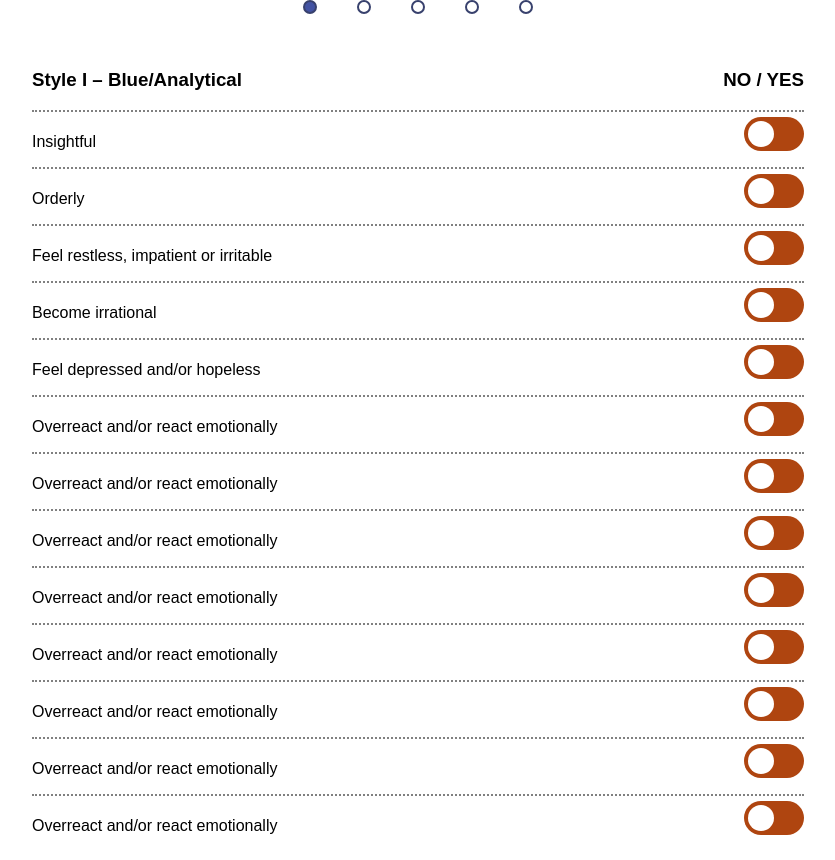
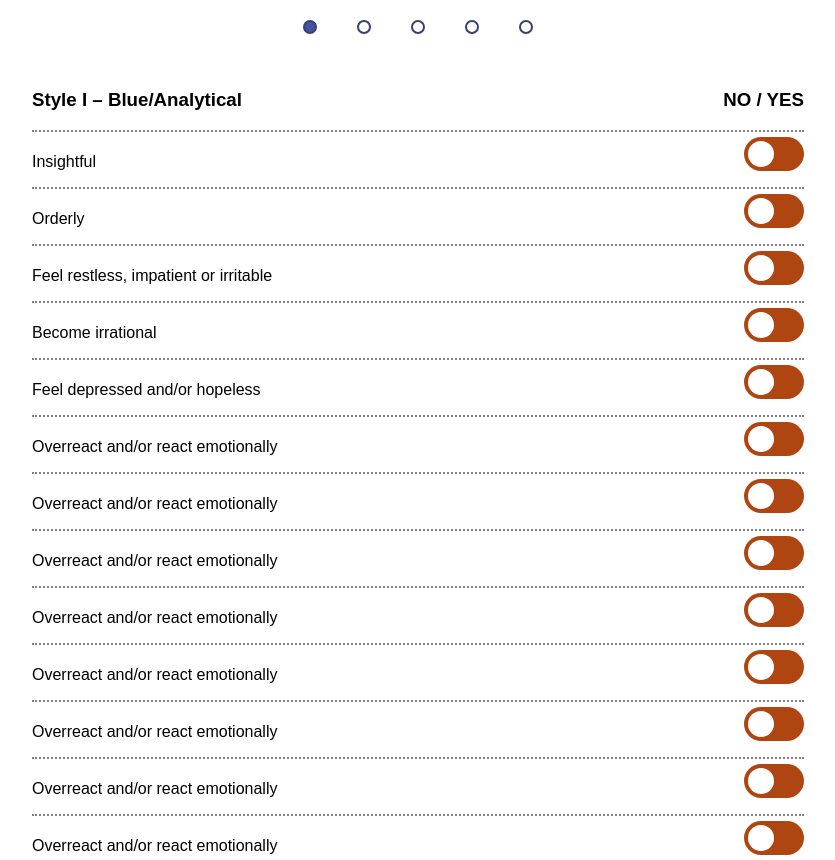
Before and after one commit to rhAIMcham/Giving-and-Receiving-Feedback, a plain HTML site: page communicationStyles.html in a window 1280 px wide. Shown: the whole page, without its empty margins (222-1057 px from the left). Drawn offline with nearby package versions, Linux system fonts and the light colour scheme.

Commit message:
window height adjustment

```diff
--- a/communicationStyles.html
+++ b/communicationStyles.html
@@ -10,8 +10,7 @@ body {
     font-family: "IBM-Plex-Sans", sans-serif;
     margin: 0;
     padding: 0;
-    margin-top: 40px;
-    height: 100vh;
+    margin-top: 60px;
     display: flex;
     justify-content: center;
     align-items: center;
```
